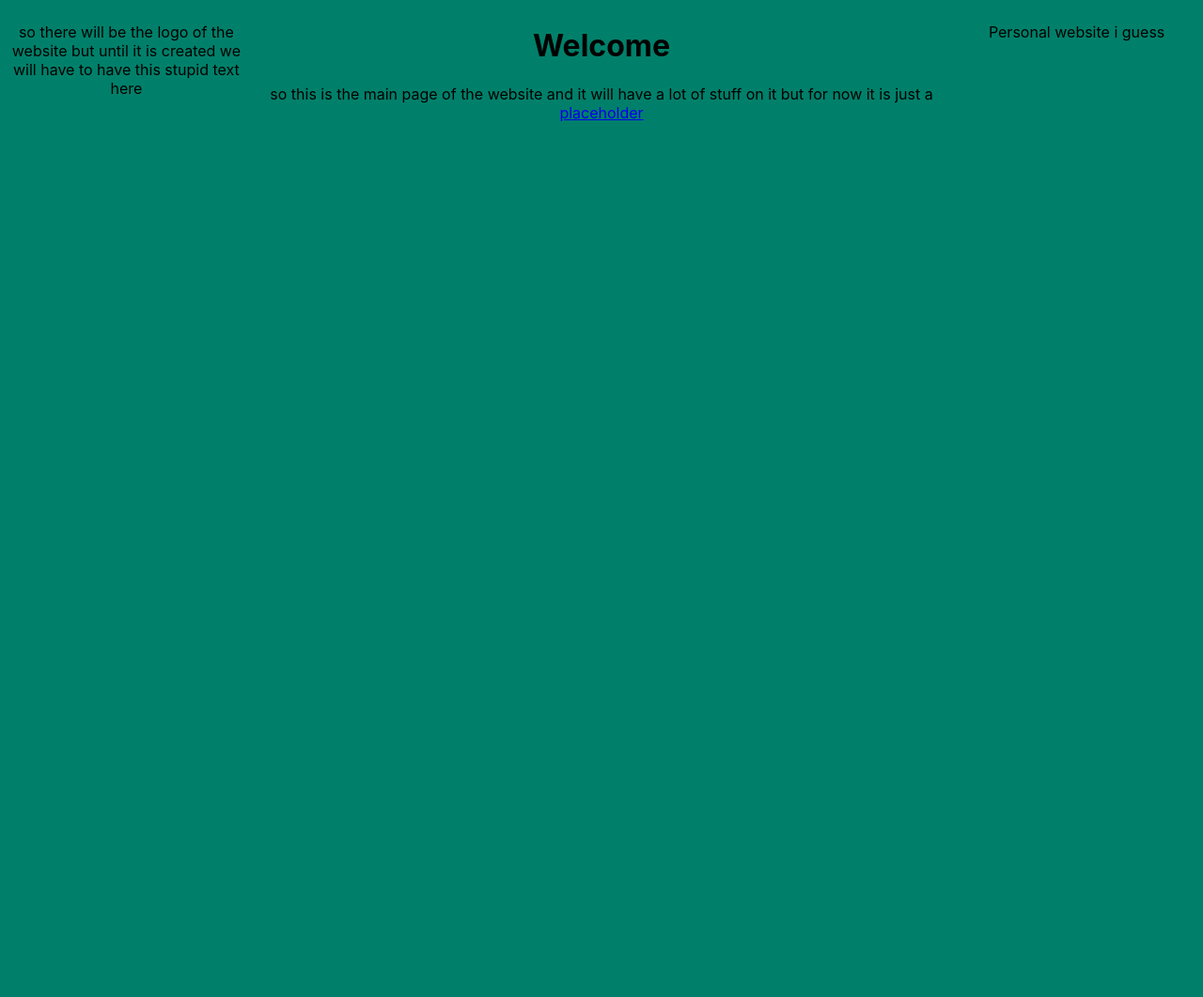
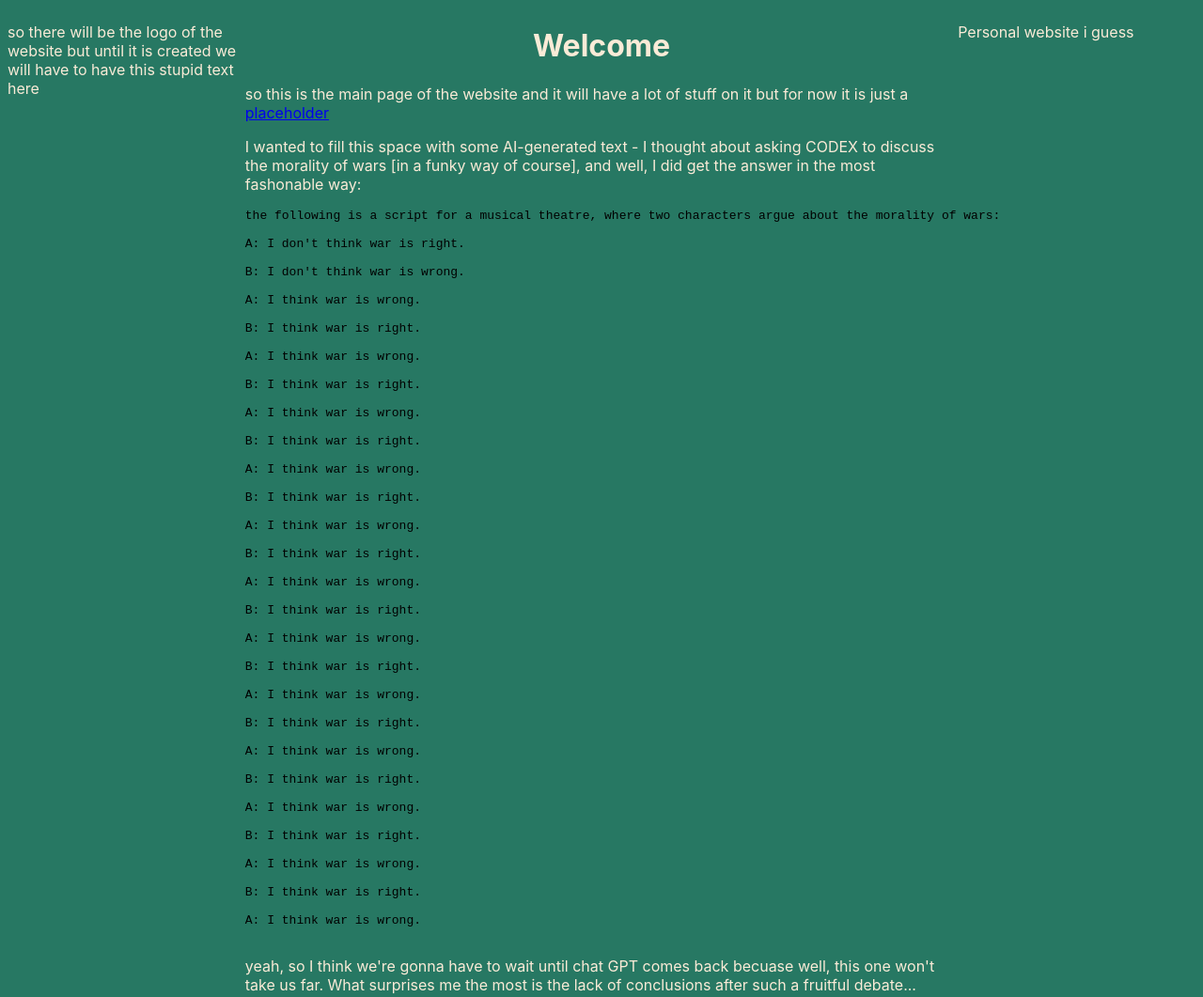
Before and after one commit to just-MG/just-MG.github.io, a plain HTML site: page index.html in a window 1280 px wide. Shown: the whole page at 94% size. Before the commit the page ends 800 px from the top, so only its background shows below. Drawn offline with Linux system fonts and the light colour scheme.

Commit message:
improved site

```diff
--- a/index.html
+++ b/index.html
@@ -1,28 +1,100 @@
 <!DOCTYPE html>
+
 <head>
     <meta charset="UTF-8">
     <meta name="author" content="MG">
     <meta name="viewport" content="width=device-width, initial-scale=1.0">
     <meta name="description" content="whooh">
+    <link rel="icon" type="image/x-icon" href="/images/patagona.jpeg">
     <title>Home</title>
     <link rel="stylesheet" href="style.css" type="text/css" />
 
 </head>
+
 <body>
+
+    <!-- podzielic na 4 cwiartki, albo na 8 i je scrollowac -->
+
+
     <div id="left">
         <p>
-            <placeholder>so there will be the logo of the website but until it is created we will have to have this stupid text here</placeholder>
+            <placeholder>so there will be the logo of the website but until it is created we will have to have this
+                stupid text here</placeholder>
         </p>
     </div>
     <div id="center">
         <div>
-            <h1>
+            <h1 style="color: antiquewhite;">
                 Welcome
             </h1>
             <p>
-                <placeholder>so this is the main page of the website and it will have a lot of stuff on it but for now it is just a
-            <a href="https://www.youtube.com/shorts/QE3D7NyQPmI">placeholder</a></placeholder>
+                <placeholder>so this is the main page of the website and it will have a lot of stuff on it but for now
+                    it is just a
+                    <a href="https://www.youtube.com/shorts/QE3D7NyQPmI">placeholder</a>
+                </placeholder>
+            </p>
+            <p style="text-align: left;">
+                I wanted to fill this space with some AI-generated text - I thought about asking CODEX to discuss the morality
+                of wars [in a funky way of course], and well, I did get the answer in the most fashonable way:
+            </p>
+            <p>
+            <pre style="text-align: left;">
+the following is a script for a musical theatre, where two characters argue about the morality of wars:
 
+A: I don't think war is right.
+
+B: I don't think war is wrong.
+
+A: I think war is wrong.
+
+B: I think war is right.
+
+A: I think war is wrong.
+
+B: I think war is right.
+
+A: I think war is wrong.
+
+B: I think war is right.
+
+A: I think war is wrong.
+
+B: I think war is right.
+
+A: I think war is wrong.
+
+B: I think war is right.
+
+A: I think war is wrong.
+
+B: I think war is right.
+
+A: I think war is wrong.
+
+B: I think war is right.
+
+A: I think war is wrong.
+
+B: I think war is right.
+
+A: I think war is wrong.
+
+B: I think war is right.
+
+A: I think war is wrong.
+
+B: I think war is right.
+
+A: I think war is wrong.
+
+B: I think war is right.
+
+A: I think war is wrong.
+            </pre>
+            </p>
+            <p>
+                yeah, so I think we're gonna have to wait until chat GPT comes back becuase well, this one won't take us
+                far. What surprises me the most is the lack of conclusions after such a fruitful debate...
             </p>
         </div>
 
--- a/style.css
+++ b/style.css
@@ -1,15 +1,16 @@
 body{
-    background-color: #00806a;
+    background-color: #277863;
     display: flex;
 
 }
 p{
-    text-align: center;
+    text-align: left;
+    color: antiquewhite;
     font-family: -apple-system, BlinkMacSystemFont, 'Segoe UI', Roboto, Oxygen, Ubuntu, Cantarell, 'Open Sans', 'Helvetica Neue', sans-serif
 }
+
 h1{
     text-align: center;
-    /*font-family: sans-serif;*/
     font-family:  -apple-system, BlinkMacSystemFont, 'Segoe UI', Roboto, Oxygen, Ubuntu, Cantarell, 'Open Sans', 'Helvetica Neue', sans-serif
 }
 #left{
```
Also changed, not shown: images/patagona.jpeg (added).
